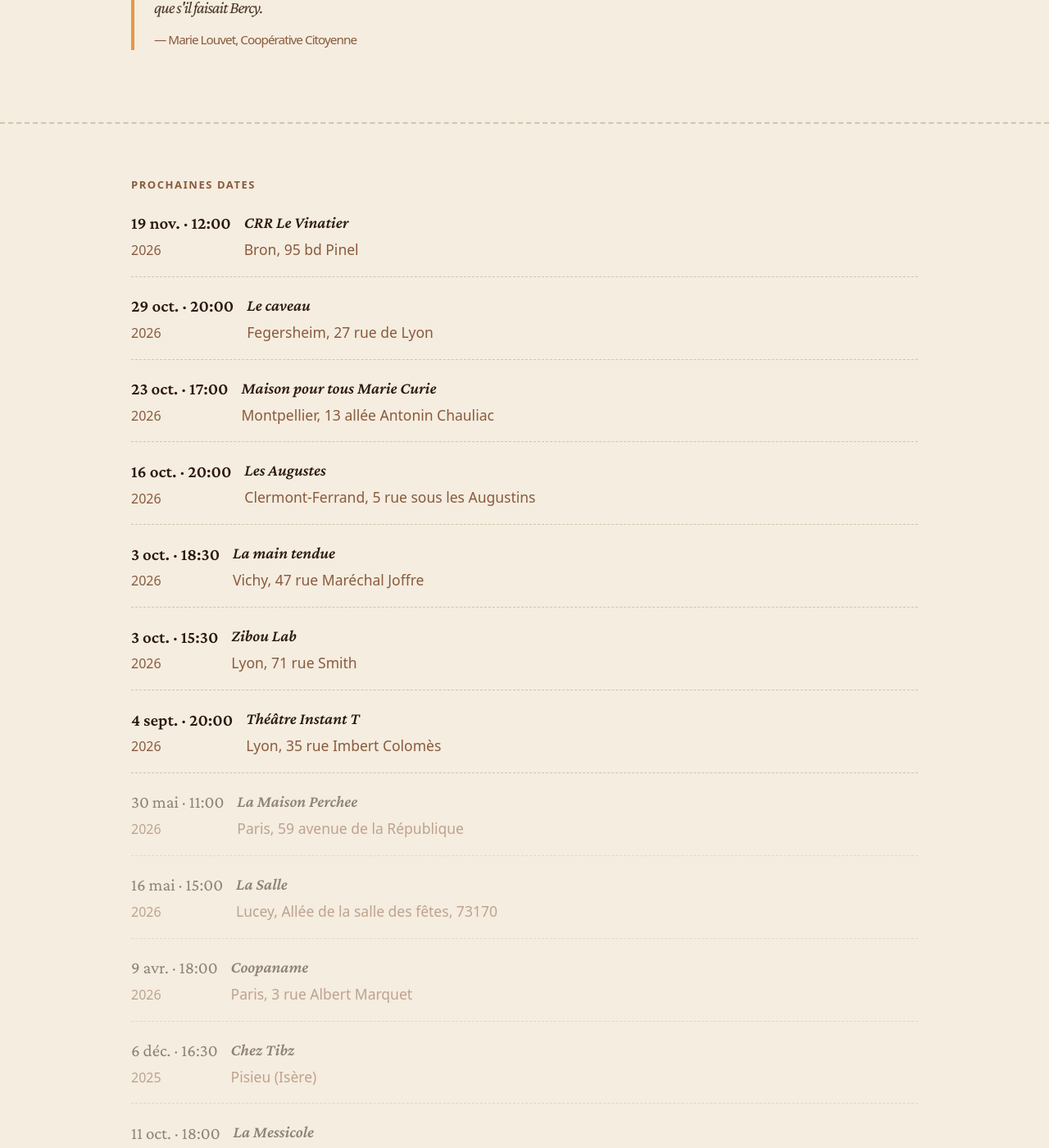
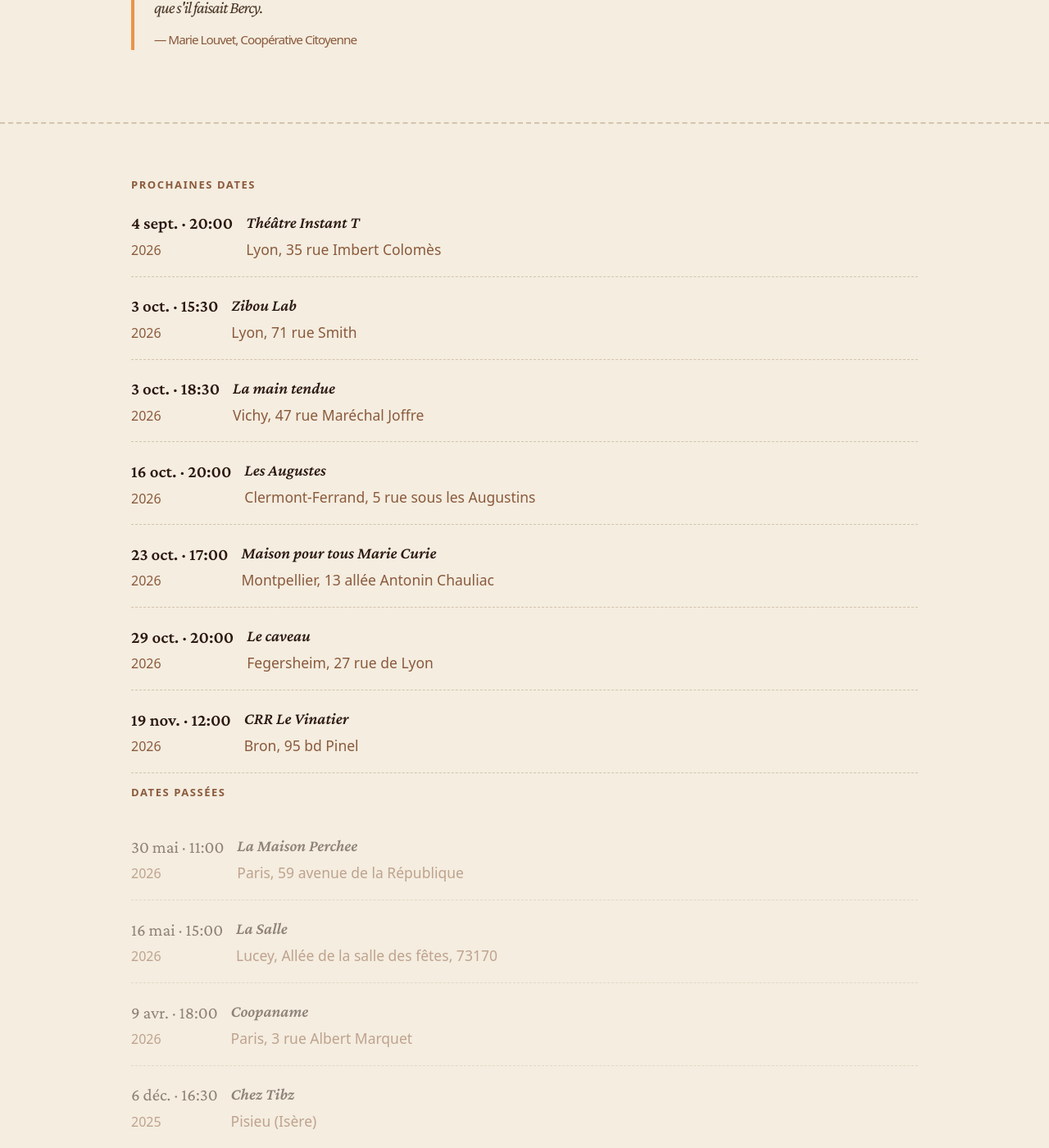
Before and after one commit to MonsieurRobi/monsieurrobi.github.io, a Jekyll site: the page built from 3-bipolaire.md, in a window 1280 px wide and 1400 px high, scrolled down 1746 px. Shown: the whole window at 82% size. Built offline with Jekyll 4.4.1, drawn with Linux system fonts in a browser that asks for light colours.

Commit message:
affiche les dates futures en ordre chronologique

```diff
--- a/_includes/sections/conf/dates.html
+++ b/_includes/sections/conf/dates.html
@@ -5,7 +5,7 @@
     <p class="conf-label">Prochaines dates</p>
 
     {% assign conf_events = site.posts | where: "propale", "conf" %}
-    {% assign future_events = conf_events | where_exp: "e", "e.date >= site.time" | sort: "date" | reverse %}
+    {% assign future_events = conf_events | where_exp: "e", "e.date >= site.time" | sort: "date" %}
     {% assign past_events = conf_events | where_exp: "e", "e.date < site.time" | sort: "date" | reverse %}
 
     {% if future_events.size > 0 %}
@@ -34,6 +34,9 @@
     {% endif %}
 
     {% if past_events.size > 0 %}
+    <p>
+    <p class="conf-label">Dates passées</p>
+    </p>
     <ul class="conf-dates__list conf-dates__list--past">
       {% for event in past_events %}
       {% assign mois_index = event.date | date: "%-m" | minus: 1 %}
```
